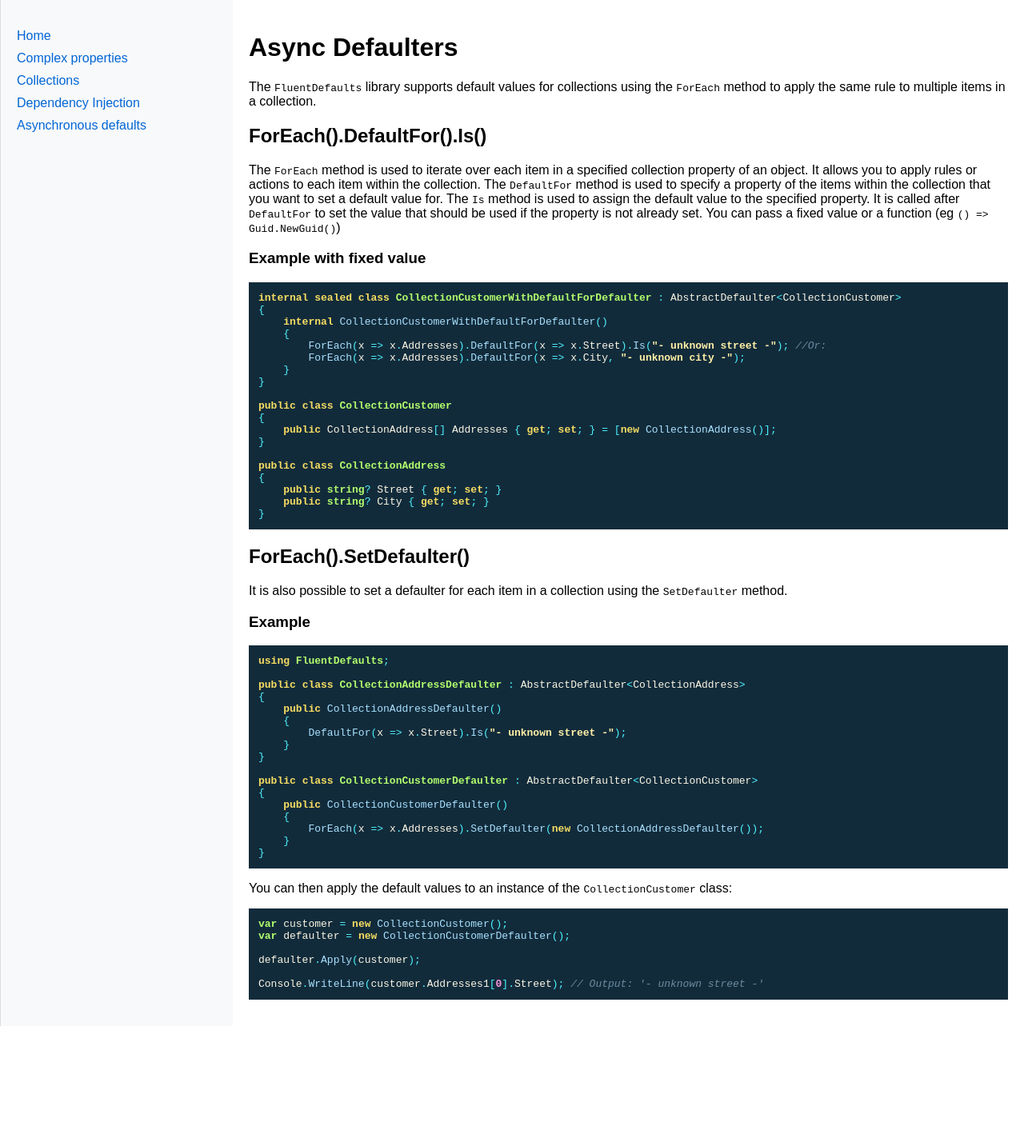
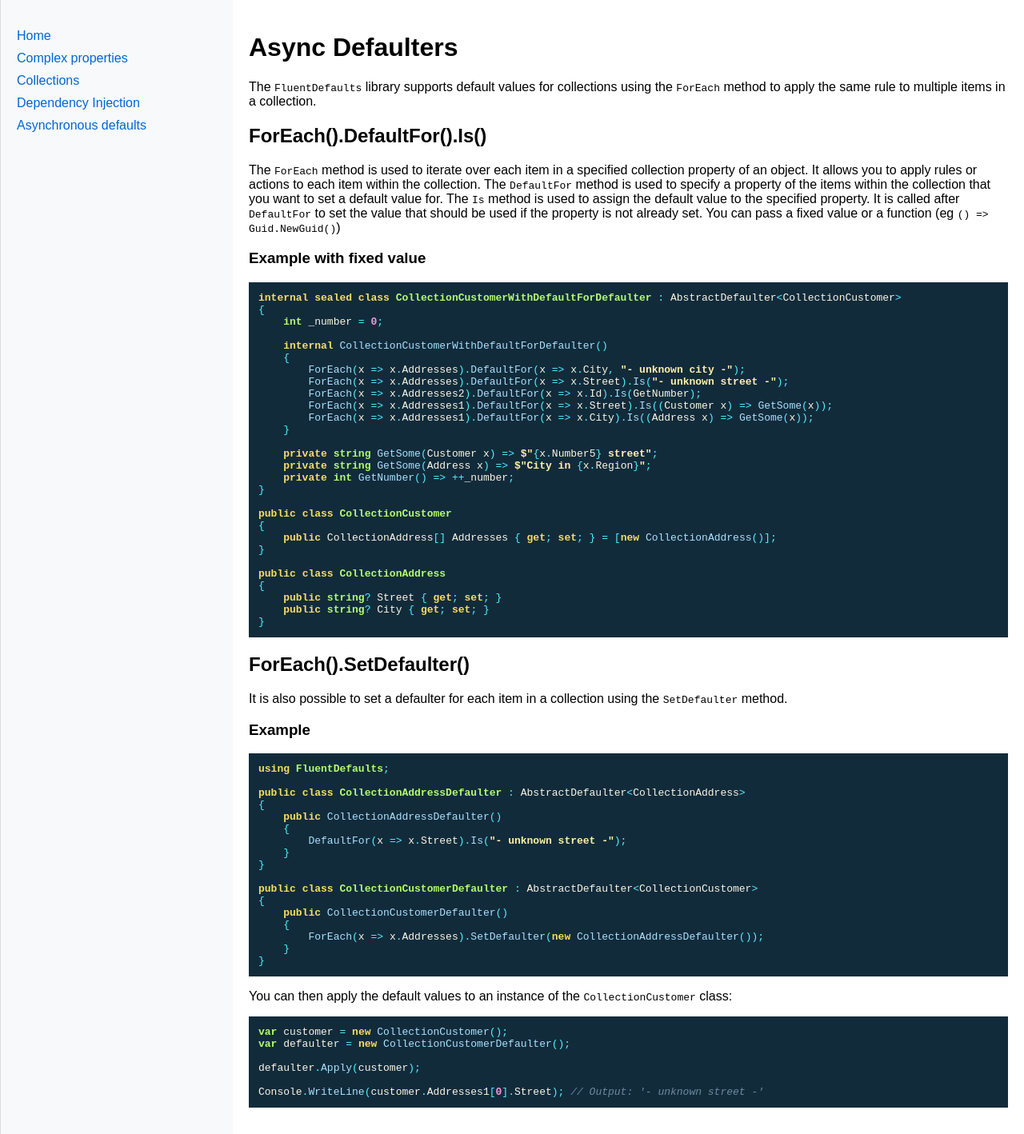
Before and after one commit to crwsolutions/fluent-defaults, a Jekyll site: the page built from docs/collection.md, in a window 1280 px wide. Shown: the whole page at 80% size. Built offline with Jekyll 4.4.1, drawn with Linux system fonts in a browser that asks for light colours; before the commit the page ends 1283 px from its top, so only the background shows below that.

Commit message:
Updated documentation for Function with reference to instance.

````diff
--- a/docs/collection.md
+++ b/docs/collection.md
@@ -16,11 +16,20 @@ The `ForEach` method is used to iterate over each item in a specified collection
 ```csharp
 internal sealed class CollectionCustomerWithDefaultForDefaulter : AbstractDefaulter<CollectionCustomer>
 {
+    int _number = 0;
+
     internal CollectionCustomerWithDefaultForDefaulter()
     {
-        ForEach(x => x.Addresses).DefaultFor(x => x.Street).Is("- unknown street -"); //Or:
         ForEach(x => x.Addresses).DefaultFor(x => x.City, "- unknown city -");
+        ForEach(x => x.Addresses).DefaultFor(x => x.Street).Is("- unknown street -");
+        ForEach(x => x.Addresses2).DefaultFor(x => x.Id).Is(GetNumber);
+        ForEach(x => x.Addresses1).DefaultFor(x => x.Street).Is((Customer x) => GetSome(x));
+        ForEach(x => x.Addresses1).DefaultFor(x => x.City).Is((Address x) => GetSome(x));
     }
+
+    private string GetSome(Customer x) => $"{x.Number5} street";
+    private string GetSome(Address x) => $"City in {x.Region}";
+    private int GetNumber() => ++_number;
 }
 
 public class CollectionCustomer
````
Also changed, not shown: docs/index.md (+3 -0 lines), 2 other files.
